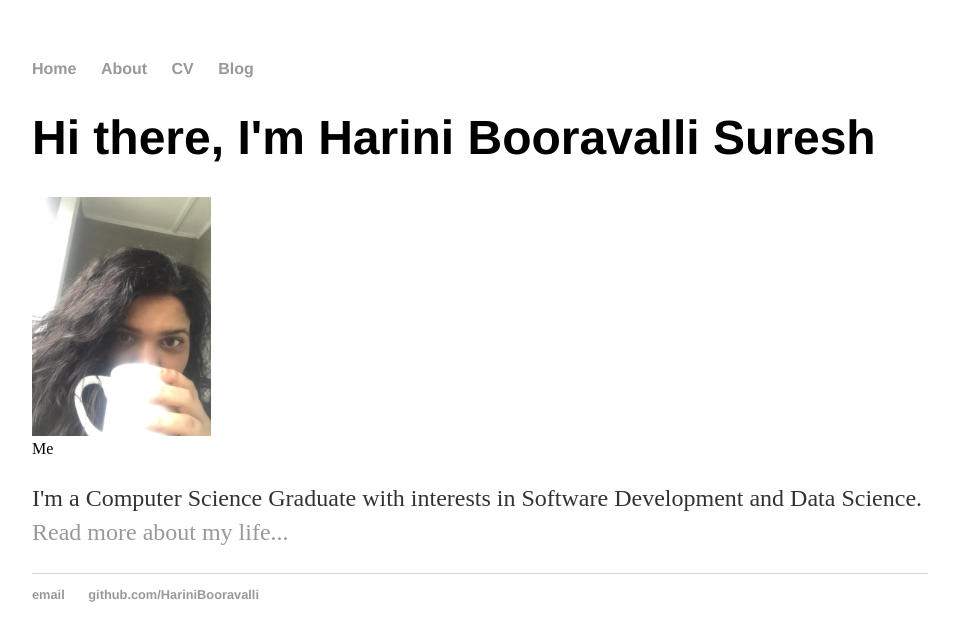
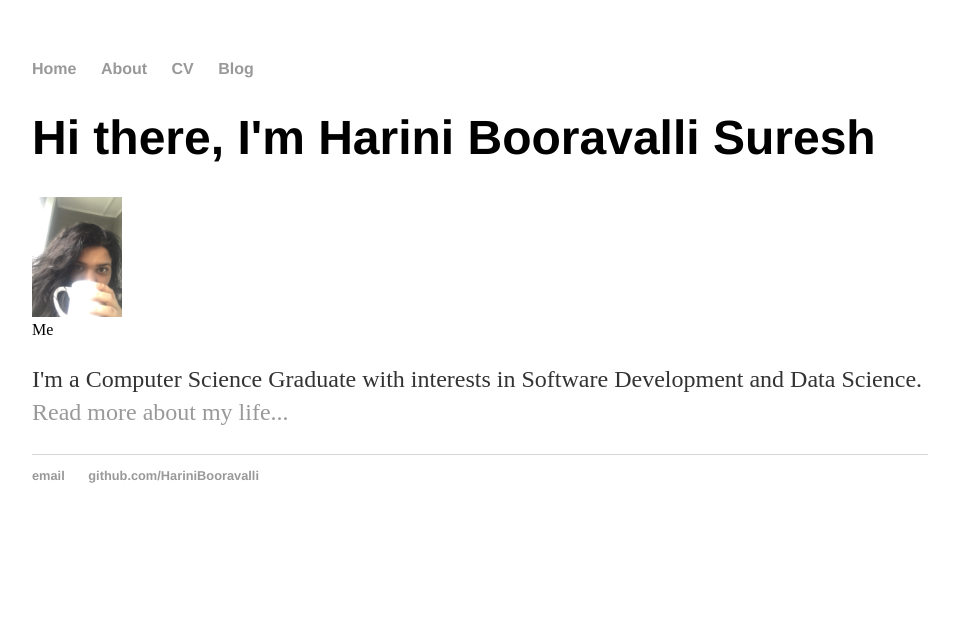
Before and after one commit to HariniBooravalli/HariniBooravalli.github.io, a Jekyll site: the page built from index.html, in a window 1280 px wide. Shown: the top 641 px of the page, without its empty margins (160-1119 px from the left). Built offline with Jekyll 4.4.1, drawn with Linux system fonts in a browser that asks for light colours; Markdown is read by kramdown in place of the engine named in the settings; the list of posts is cut into pages by our own code.

Commit message:
Update index.html

```diff
--- a/index.html
+++ b/index.html
@@ -4,7 +4,7 @@ title: Harini Suresh,CS Graduate
 ---
 <div class="blurb">
 	<h1>Hi there, I'm Harini Booravalli Suresh</h1>
-	<img src="images/profilepic1.JPG" height="20%" width="20%">
+	<img src="images/profilepic1.JPG" height="10%" width="10%">
 	<div class="image-caption">Me</div>
 	<p>I'm a Computer Science Graduate with interests in Software Development and Data Science. <a href="/about">Read more about my life...</a></p>
 </div><!-- /.blurb -->
```
